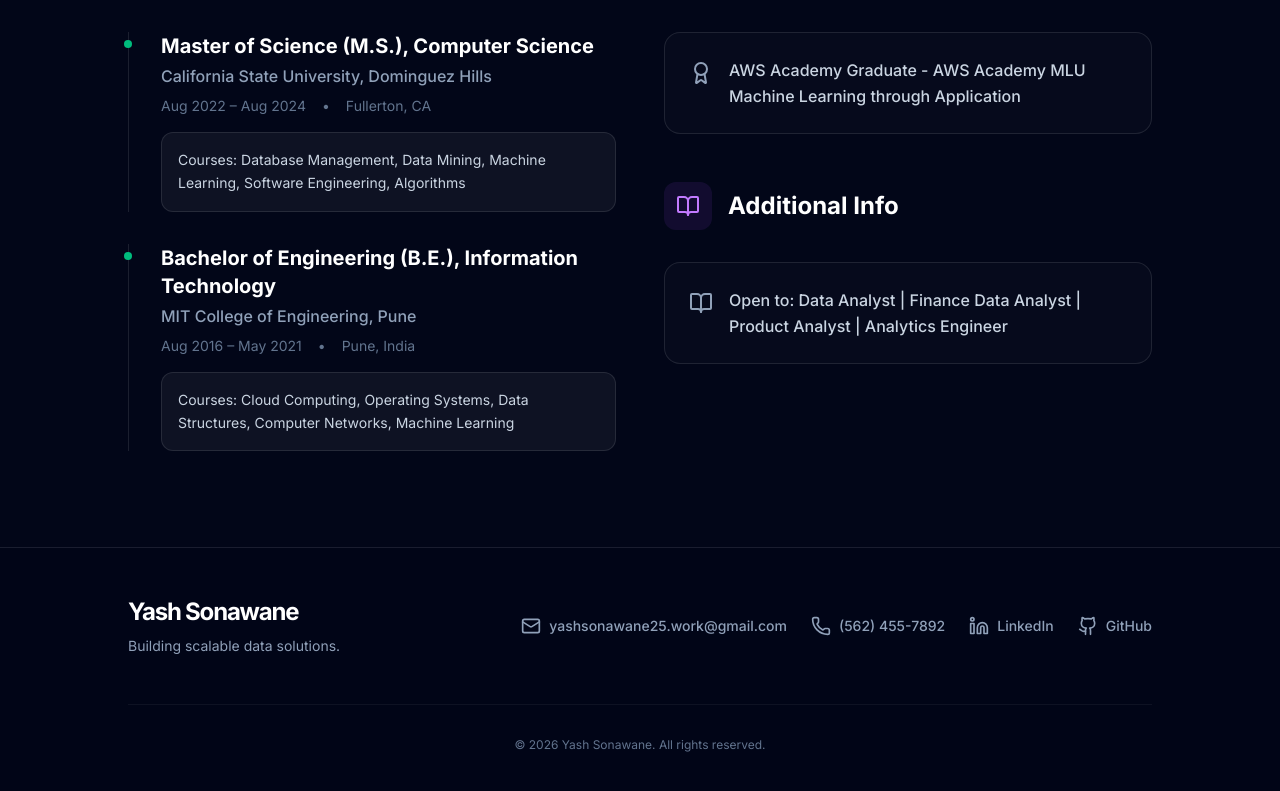
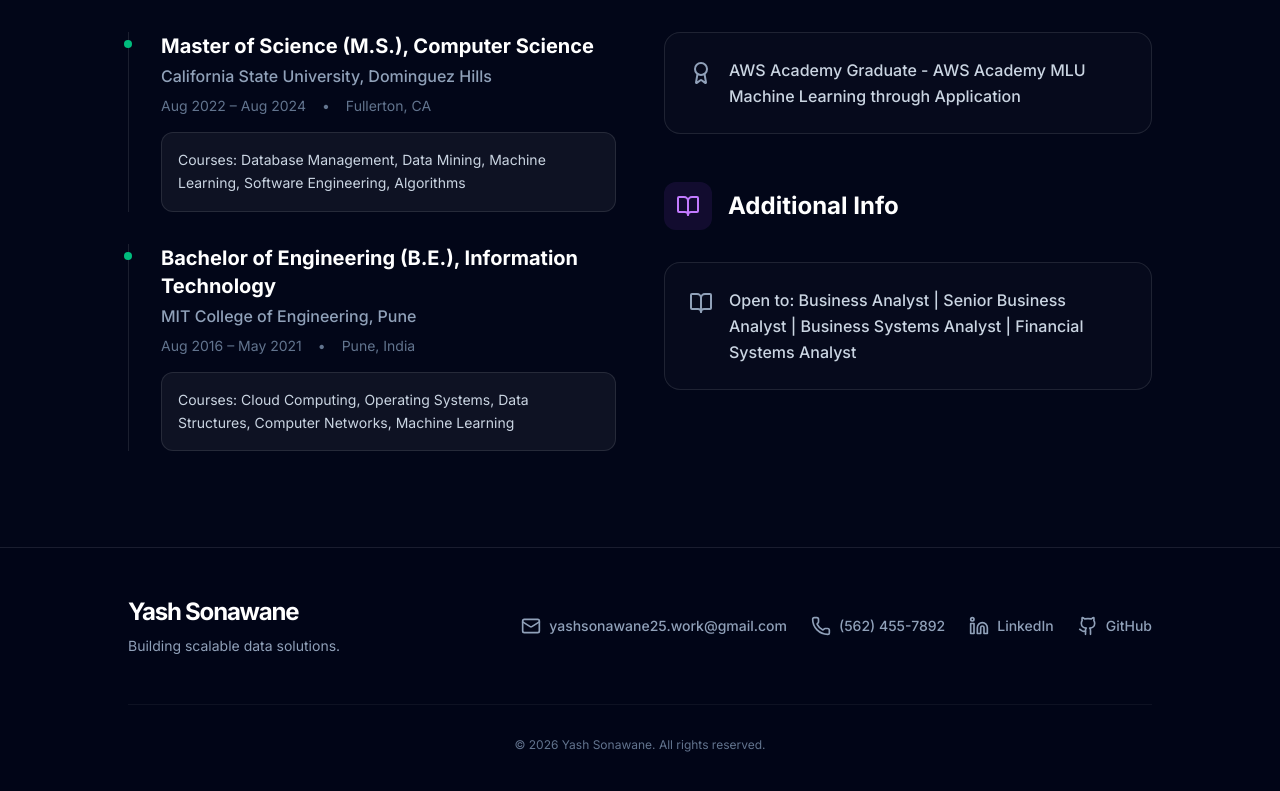
Before and after one commit to Sonawane250398/portfolio, a React (Vite) app: page / in a window 1280 px wide. Shown: the part 7169-7960 px from the top of the page. Built offline with nearby package versions, Linux system fonts and the light colour scheme.

Commit message:
fix additional info roles

```diff
--- a/src/data/resume.ts
+++ b/src/data/resume.ts
@@ -197,6 +197,6 @@ WHERE transaction_id IN (
   ],
   awards: [],
   extra: [
-    "Open to: Data Analyst | Finance Data Analyst | Product Analyst | Analytics Engineer"
+    "Open to: Business Analyst | Senior Business Analyst | Business Systems Analyst | Financial Systems Analyst"
   ]
 };
```
